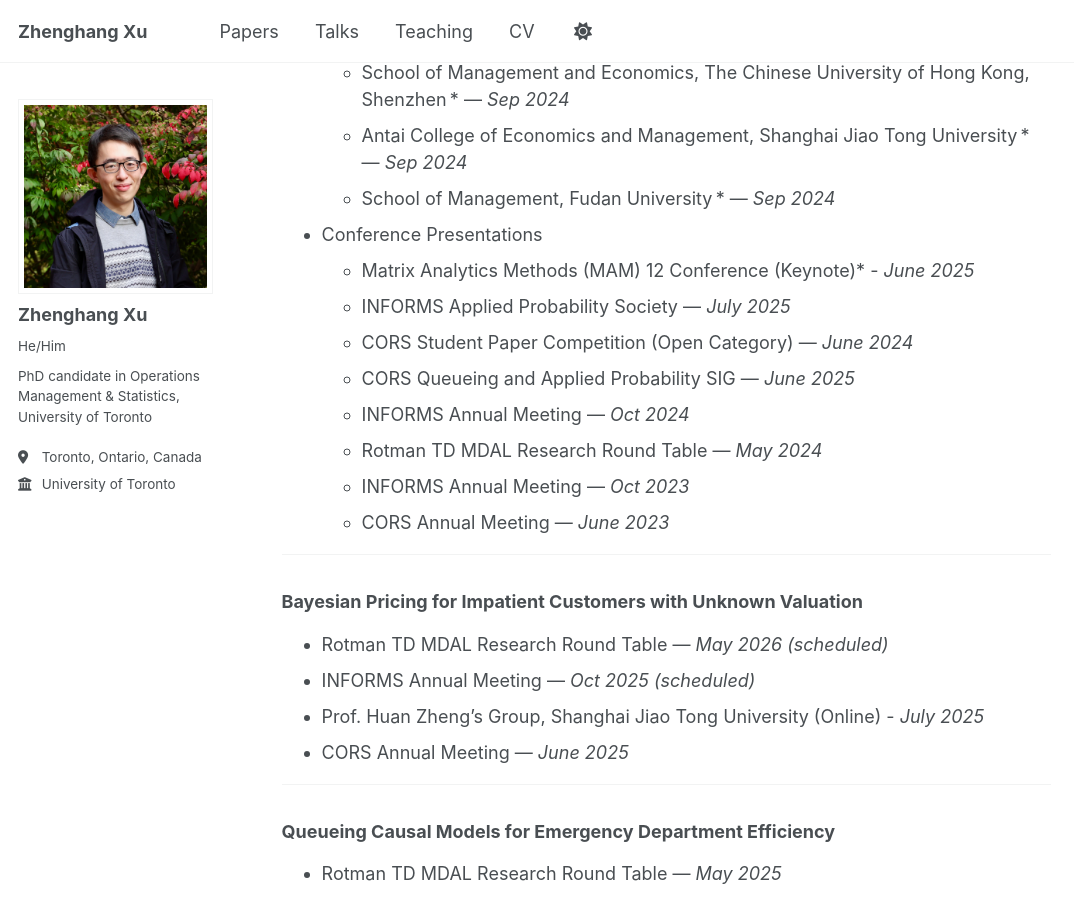
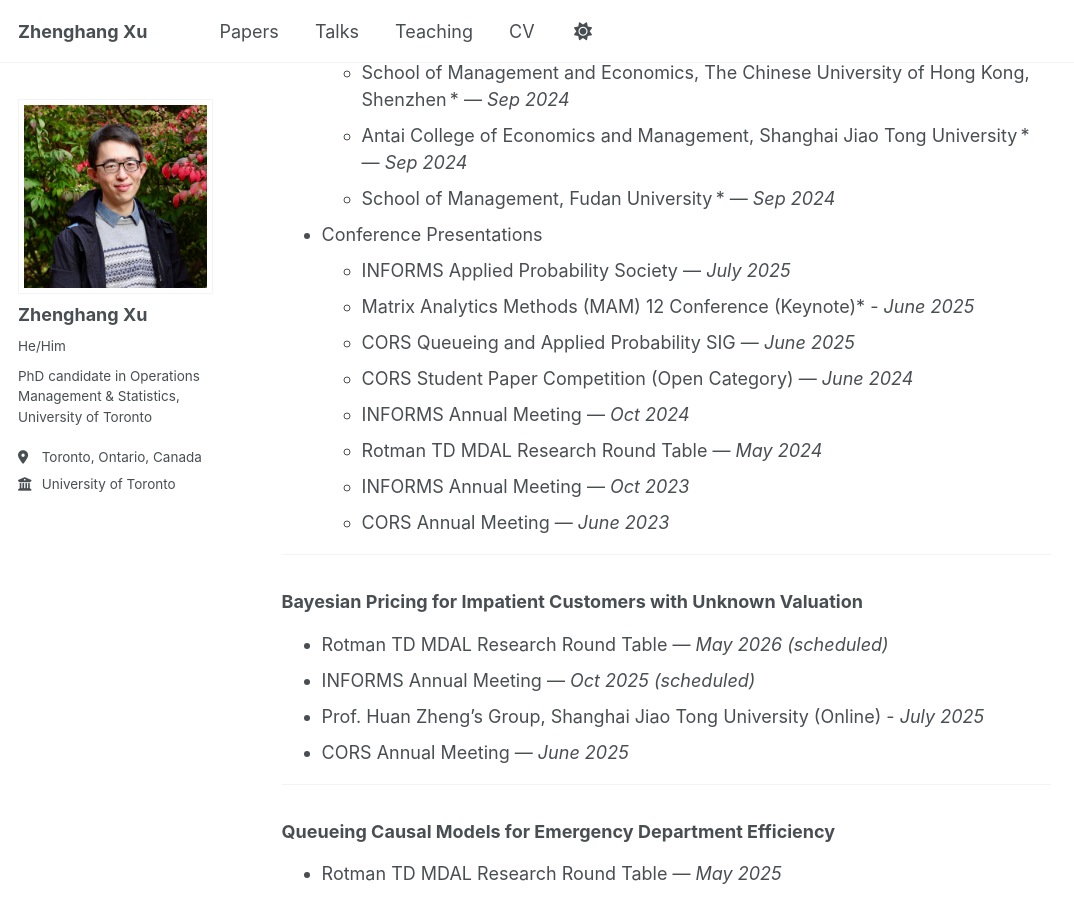
Before and after one commit to zhenghangxu-baymax/zhenghangxu-baymax.github.io, a Jekyll site: the page built from _pages/talks.md, in a window 1280 px wide and 900 px high, scrolled down 433 px. Shown: the whole window, without its empty margins (0-1074 px from the left). Built offline with Jekyll 4.4.1, drawn with Linux system fonts in a browser that asks for light colours.

```diff
--- a/_pages/talks.md
+++ b/_pages/talks.md
@@ -14,10 +14,10 @@ permalink: /talks/
   - Antai College of Economics and Management, Shanghai Jiao Tong University * — *Sep 2024*
   - School of Management, Fudan University * — *Sep 2024*
 - Conference Presentations
+  - INFORMS Applied Probability Society — *July 2025*
   - Matrix Analytics Methods (MAM) 12 Conference (Keynote)* - *June 2025*
-  - INFORMS Applied Probability Society — *July 2025*
+  - CORS Queueing and Applied Probability SIG — *June 2025*
   - CORS Student Paper Competition (Open Category) — *June 2024*
-  - CORS Queueing and Applied Probability SIG — *June 2025*
   - INFORMS Annual Meeting — *Oct 2024*
   - Rotman TD MDAL Research Round Table — *May 2024*
   - INFORMS Annual Meeting — *Oct 2023*
```
